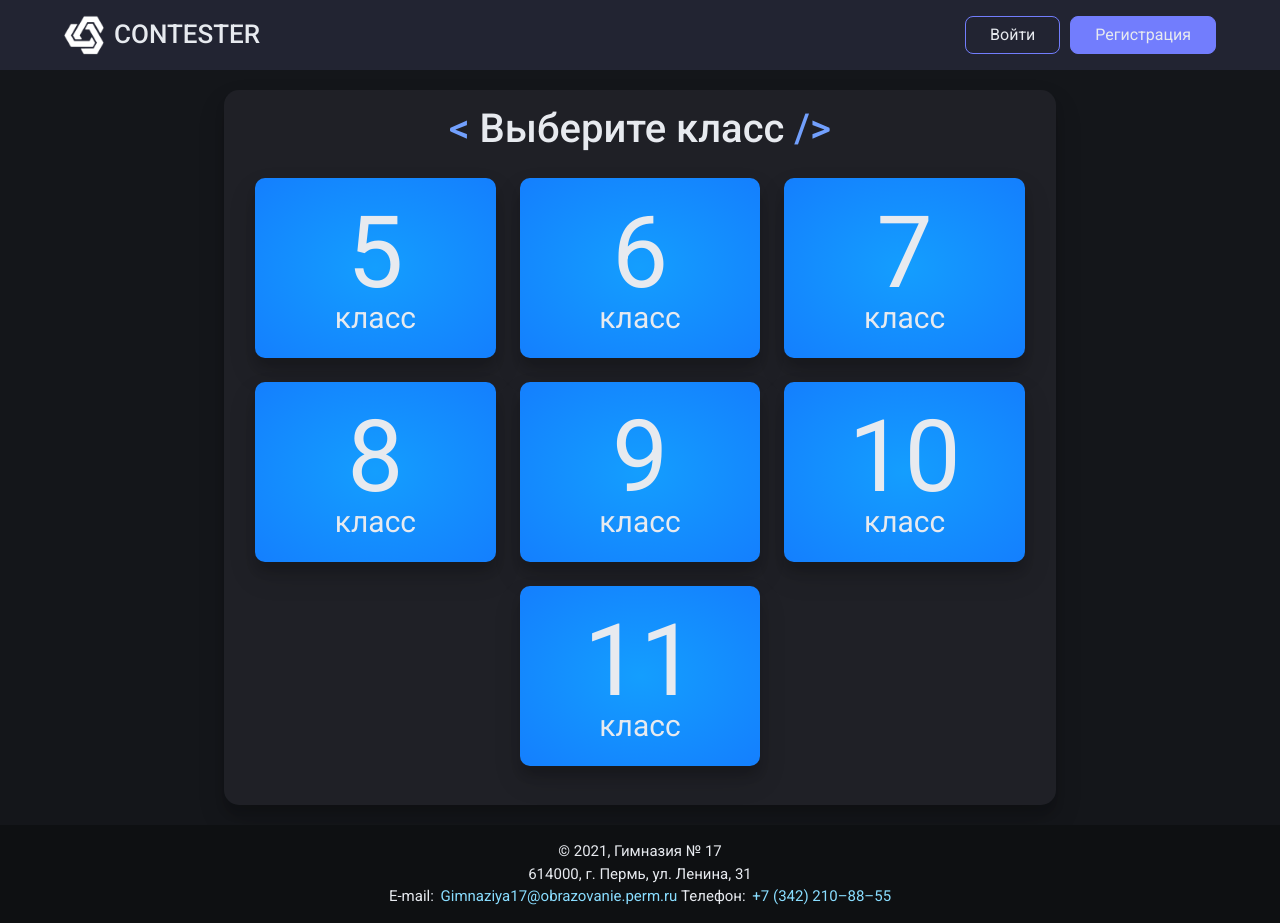
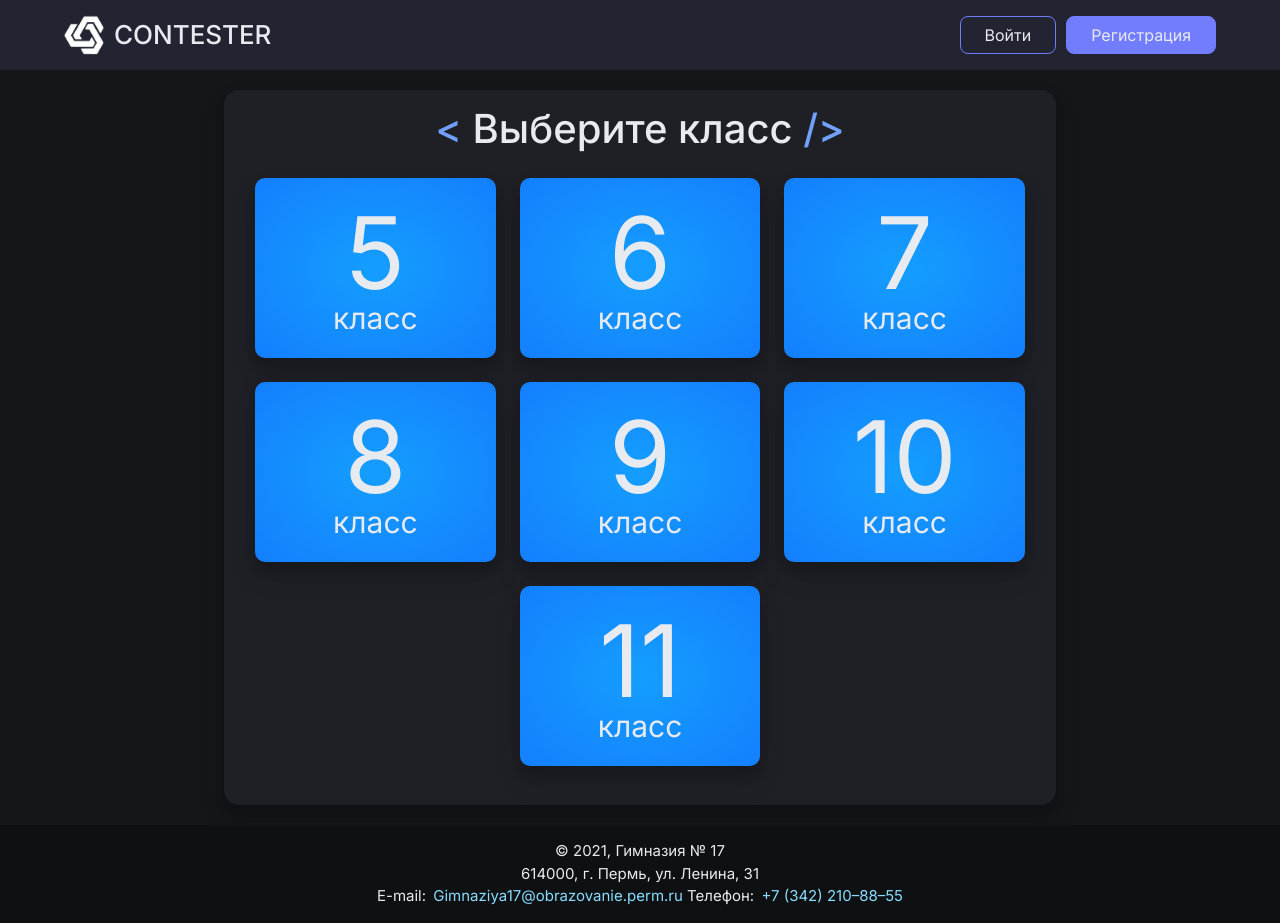
Before and after one commit to S1riyS/CONTESTER, a Flask app: page / in a window 1280 px wide. Run offline with Flask 2, Linux system fonts and the light colour scheme; parts of the project's set-up code (start-up, migrations or seed data) failed here and were passed over; some libraries are stand-ins or nearby versions.

Commit message:
FEATURE: changed main font (`Inter`)

```diff
--- a/app/static/css/base.css
+++ b/app/static/css/base.css
@@ -54,7 +54,7 @@ body {
     max-width: 100vw;
     background: var(--background-color);
     font-size: 15px;
-    font-family: 'Roboto', sans-serif;
+    font-family: 'Inter', sans-serif;
     color: var(--text-color);
 }
 
--- a/app/templates/base.html
+++ b/app/templates/base.html
@@ -43,7 +43,7 @@
 
     <link rel="preconnect" href="https://fonts.googleapis.com">
     <link rel="preconnect" href="https://fonts.gstatic.com" crossorigin>
-    <link href="https://fonts.googleapis.com/css2?family=JetBrains+Mono&family=Roboto:wght@300;400;500;600;700&display=swap?family=Source+Code+Pro:wght@500&display=swap"
+    <link href="https://fonts.googleapis.com/css2?family=JetBrains+Mono&family=Inter:wght@300;400;500;600;700&display=swap?family=Source+Code+Pro:wght@500&display=swap"
           rel="stylesheet">
 
 
```
